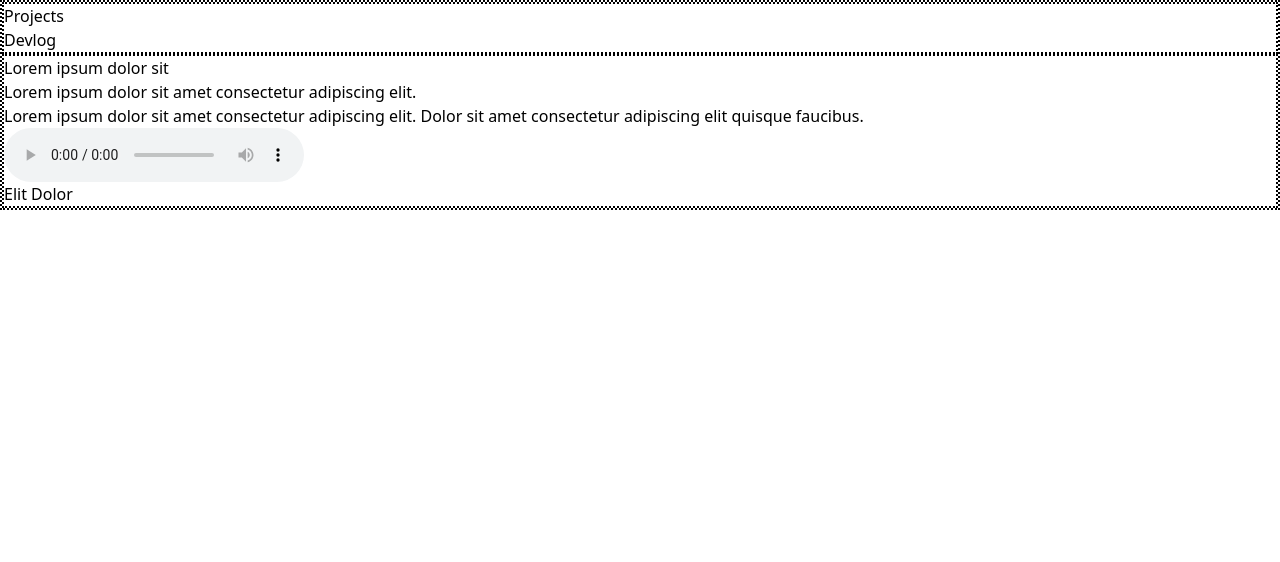
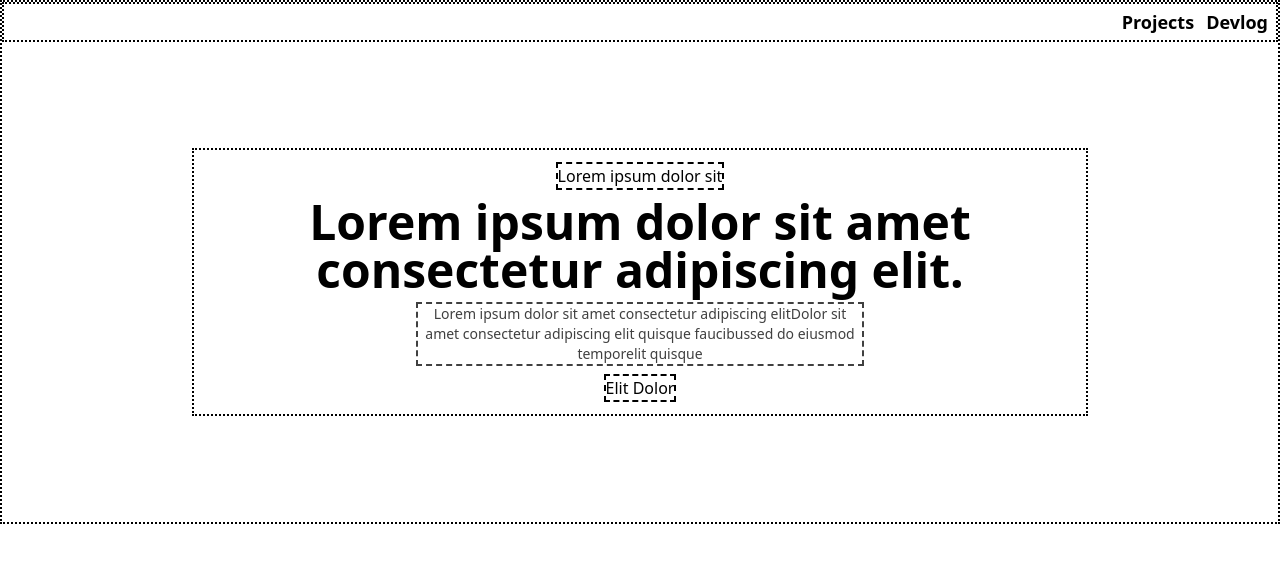
Before and after one commit to airvans/portfolio, a plain HTML site: page src/index.html in a window 1280 px wide. Drawn offline with nearby package versions, Linux system fonts and the light colour scheme.

Commit message:
adding layout boarders

```diff
--- a/src/index.html
+++ b/src/index.html
@@ -3,22 +3,25 @@
 <head>
     <meta charset="UTF-8">
     <meta name="viewport" content="width=device-width, initial-scale=1.0">
+    <title>Document</title>
+    <link rel="stylesheet" href="style.css">
     <script src="https://cdn.jsdelivr.net/npm/@tailwindcss/browser@4"></script>
-    <title>Document</title>
 </head>
 <body class=" border-2 border-dotted">
-<nav class=" border-2 border-dotted ">
-<ul>
-    <li><a href="projlog.html">Projects</a></li>
-    <li><a href="devlog.html">Devlog</a></li>
+<nav class="border-2 border-dotted py-1 px-2 ">
+<ul class="flex gap-3 justify-end font-semibold text-lg">
+    <li class="hover:text-gray-300"><a href="projlog.html">Projects</a></li>
+    <li class="hover:text-gray-300"><a href="devlog.html">Devlog</a></li>
 </ul>
 </nav>
-<div class="border-2 border-dotted ">
-<p>Lorem ipsum dolor sit</p>
-<p>Lorem ipsum dolor sit amet consectetur adipiscing elit.</p>
-<p>Lorem ipsum dolor sit amet consectetur adipiscing elit. Dolor sit amet consectetur adipiscing elit quisque faucibus.</p>
-<audio src="./static/prime.mp3" controls="true"></audio>
-<button disabled="disabled">Elit Dolor</button>
+<div class="flex justify-center items-center h-[30rem]">
+    <div class="border-2 border-dotted max-w-4xl text-center flex flex-col items-center gap-2 py-3">
+    <p class="border-2 border-dashed  ">Lorem ipsum dolor sit</p>
+    <p class="text-5xl font-extrabold">Lorem ipsum dolor sit amet consectetur adipiscing elit.</p>
+    <p class="border-2 border-dashed font-medium text-neutral-700 text-sm w-md "><span>Lorem ipsum dolor sit amet consectetur adipiscing elit</span><span>Dolor sit amet consectetur adipiscing elit quisque faucibus</span><span>sed do eiusmod tempor</span>elit quisque</p>
+    <!-- <audio src="./static/prime.mp3" controls="true"></audio> -->
+    <button class="border-2 border-dashed  disabled">Elit Dolor</button>
+</div>
 </div>
 </body>
 </html>
```
